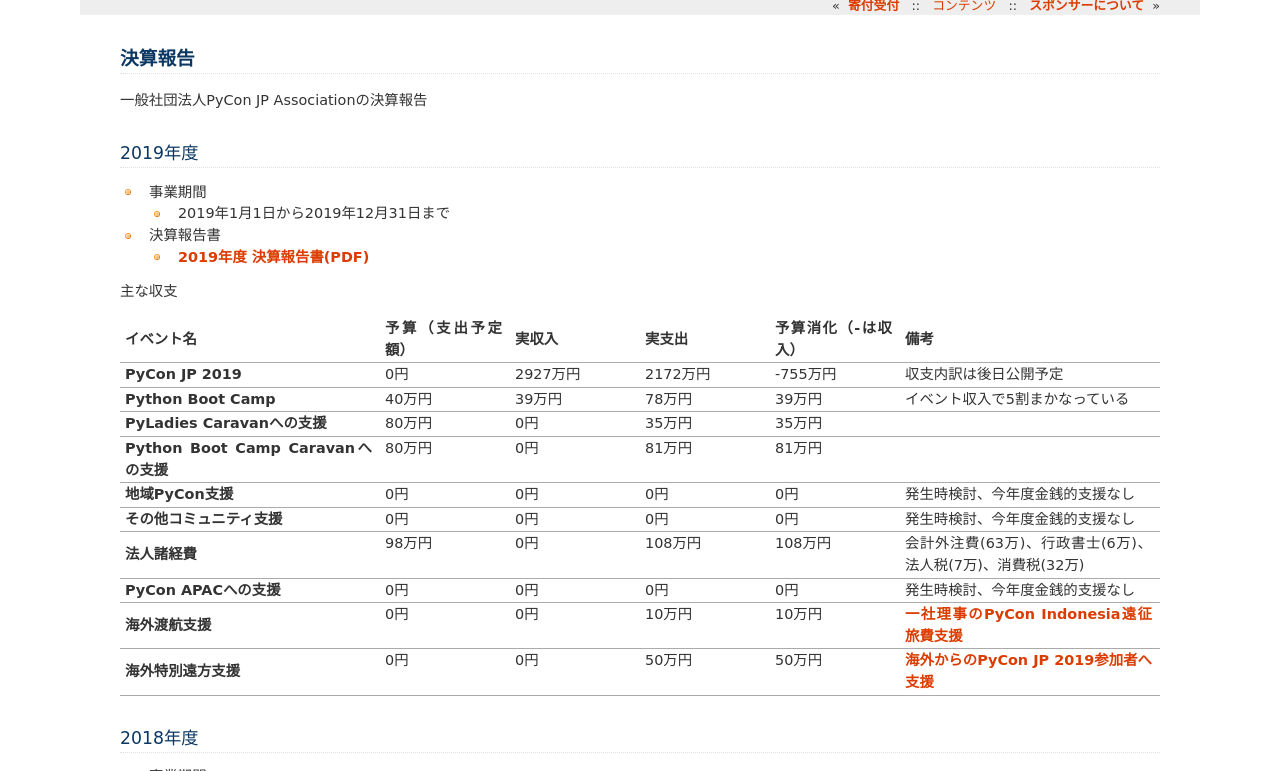
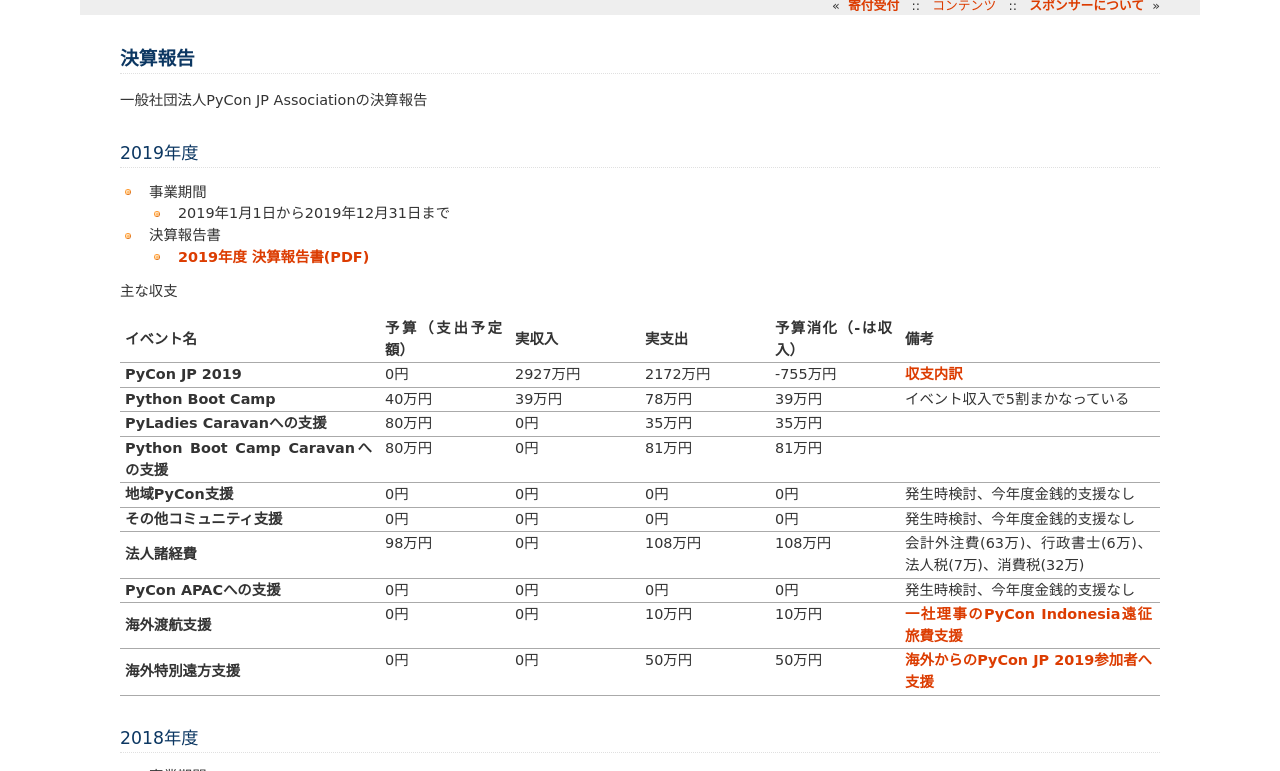
Before and after one commit to pyconjp/www.pycon.jp, a Sphinx documentation site: the page built from source/annualreport/index.rst, in a window 1280 px wide and 900 px high, cut to the strip 129-900 px from the top of the window. Built offline with Sphinx 7.4.7, drawn with Linux system fonts in a browser that asks for light colours.

Commit message:
PyCon JP 2019 （イベント）の収支報告へリンク

```diff
--- a/source/annualreport/index.rst
+++ b/source/annualreport/index.rst
@@ -36,7 +36,7 @@
      - 2927万円
      - 2172万円
      - -755万円
-     - 収支内訳は後日公開予定
+     - `収支内訳 <https://pyconjp.blogspot.com/2020/04/pycon-jp-2019.html>`__
 
    - - Python Boot Camp
      - 40万円
```
